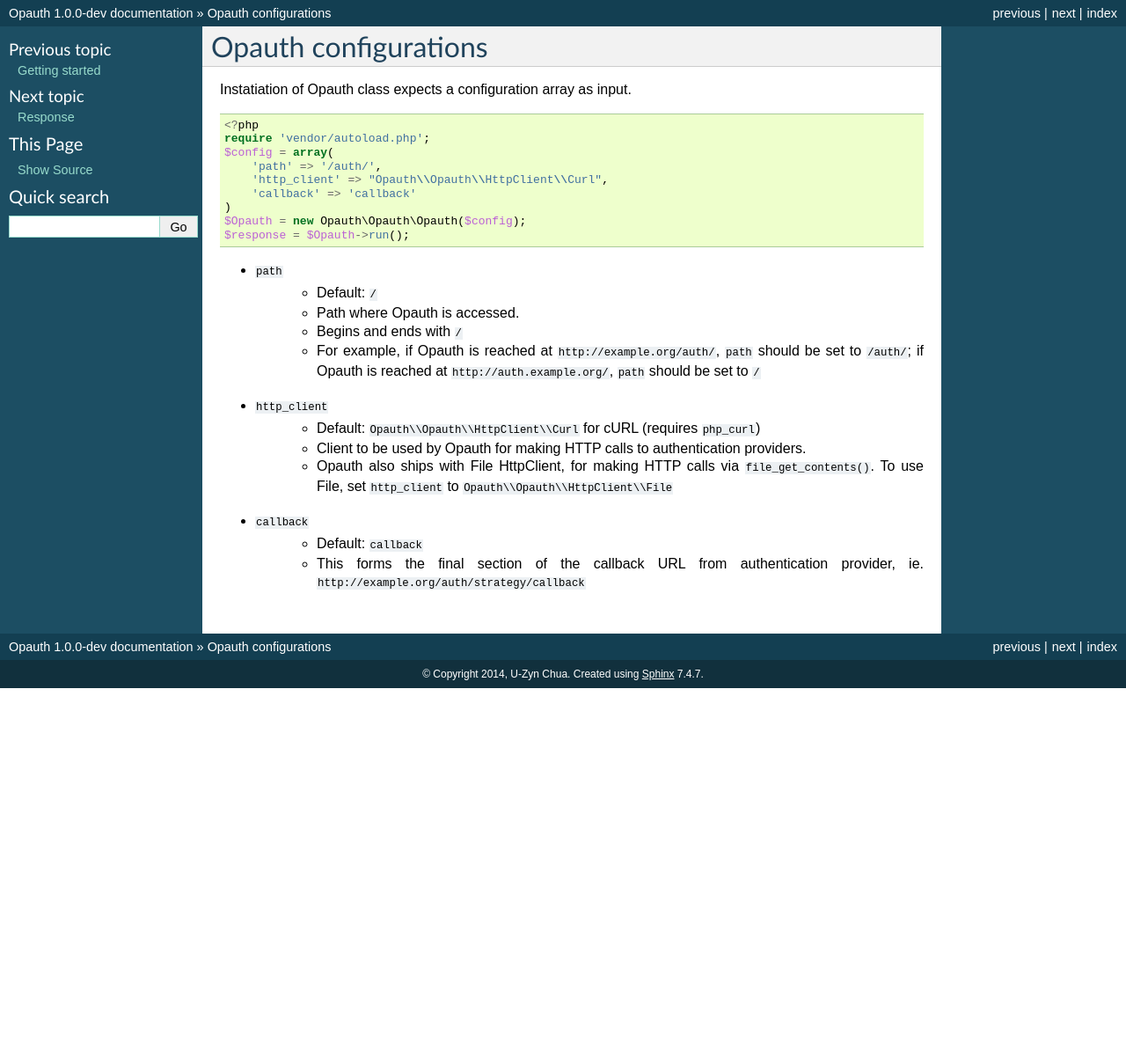
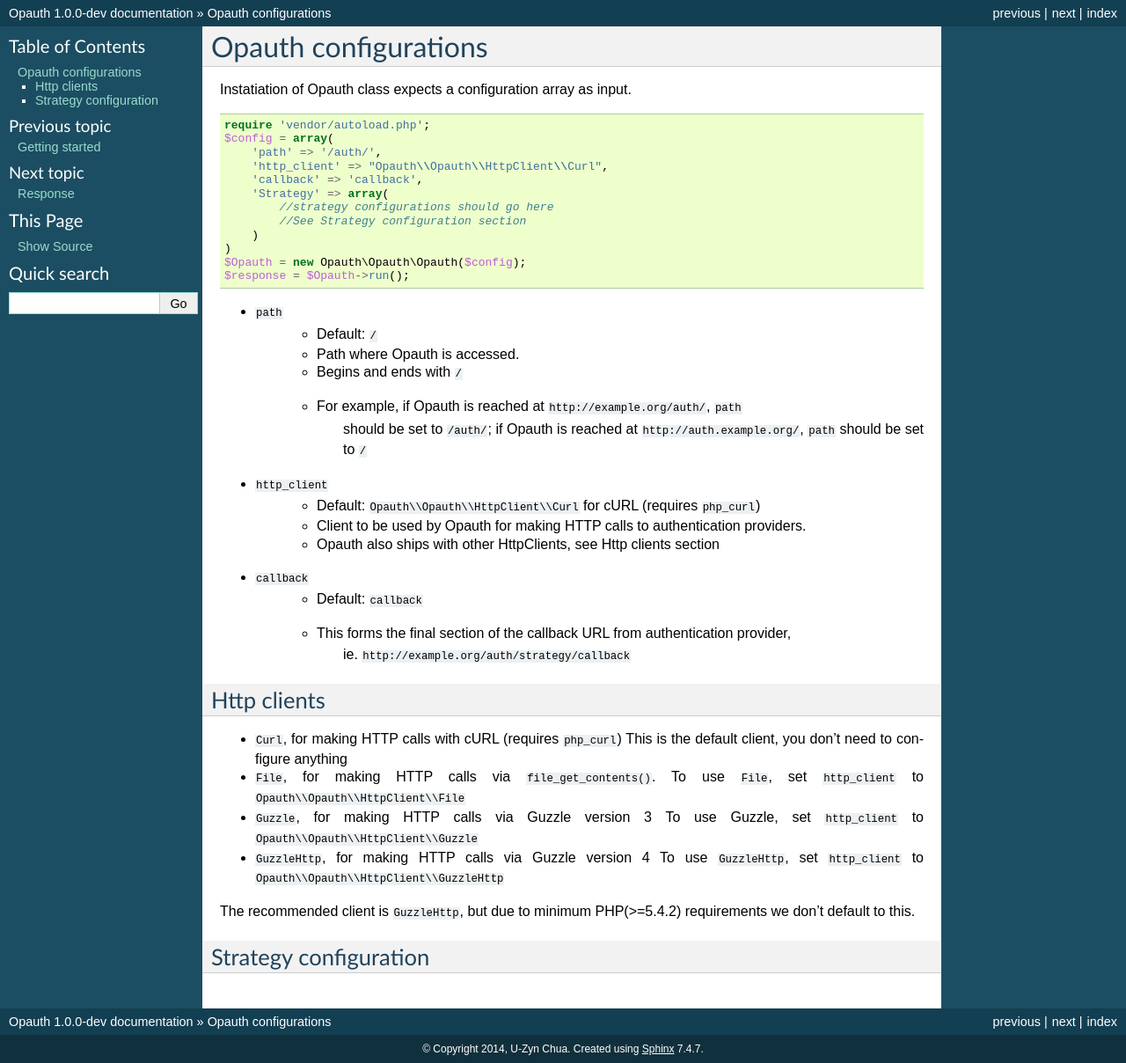
Before and after one commit to opauth/opauth, a Sphinx documentation site: the page built from docs/configurations.rst, in a window 1280 px wide. Shown: the whole page at 88% size. Built offline with Sphinx 7.4.7, drawn with Linux system fonts in a browser that asks for light colours; before the commit the page ends 900 px from its top, so only the background shows below that.

Commit message:
expand http_client configuration section in docs

```diff
--- a/docs/configurations.rst
+++ b/docs/configurations.rst
@@ -5,12 +5,15 @@ Instatiation of Opauth class expects a configuration array as input.
 
 ::
 
-    <?php
     require 'vendor/autoload.php';
     $config = array(
         'path' => '/auth/',
         'http_client' => "Opauth\\Opauth\\HttpClient\\Curl",
-        'callback' => 'callback'
+        'callback' => 'callback',
+        'Strategy' => array(
+            //strategy configurations should go here
+            //See Strategy configuration section
+        )
     )
     $Opauth = new Opauth\Opauth\Opauth($config);
     $response = $Opauth->run();
@@ -19,13 +22,34 @@ Instatiation of Opauth class expects a configuration array as input.
     - Default: ``/``
     - Path where Opauth is accessed.
     - Begins and ends with ``/``
-    - For example, if Opauth is reached at ``http://example.org/auth/``, ``path`` should be set to ``/auth/``; if Opauth is reached at ``http://auth.example.org/``, ``path`` should be set to ``/``
+    - For example, if Opauth is reached at ``http://example.org/auth/``, ``path``
+	  should be set to ``/auth/``; if Opauth is reached at ``http://auth.example.org/``,
+	  ``path`` should be set to ``/``
 
 - ``http_client``
     - Default: ``Opauth\\Opauth\\HttpClient\\Curl`` for cURL (requires ``php_curl``)
     - Client to be used by Opauth for making HTTP calls to authentication providers.
-    - Opauth also ships with File HttpClient, for making HTTP calls via ``file_get_contents()``. To use File, set ``http_client`` to ``Opauth\\Opauth\\HttpClient\\File``
+    - Opauth also ships with other HttpClients, see Http clients section
 
 - ``callback``
     - Default: ``callback``
-    - This forms the final section of the callback URL from authentication provider, ie. ``http://example.org/auth/strategy/callback``
+    - This forms the final section of the callback URL from authentication provider,
+	  ie. ``http://example.org/auth/strategy/callback``
+
+Http clients
+------------
+
+- ``Curl``, for making HTTP calls with cURL (requires ``php_curl``)
+  This is the default client, you don't need to configure anything
+- ``File``, for making HTTP calls via ``file_get_contents()``.
+  To use ``File``, set ``http_client`` to ``Opauth\\Opauth\\HttpClient\\File``
+- ``Guzzle``, for making HTTP calls via Guzzle version 3
+  To use Guzzle, set ``http_client`` to ``Opauth\\Opauth\\HttpClient\\Guzzle``
+- ``GuzzleHttp``, for making HTTP calls via Guzzle version 4
+  To use ``GuzzleHttp``, set ``http_client`` to ``Opauth\\Opauth\\HttpClient\\GuzzleHttp``
+
+The recommended client is ``GuzzleHttp``, but due to minimum PHP(>=5.4.2) requirements
+we don't default to this.
+
+Strategy configuration
+----------------------
```
